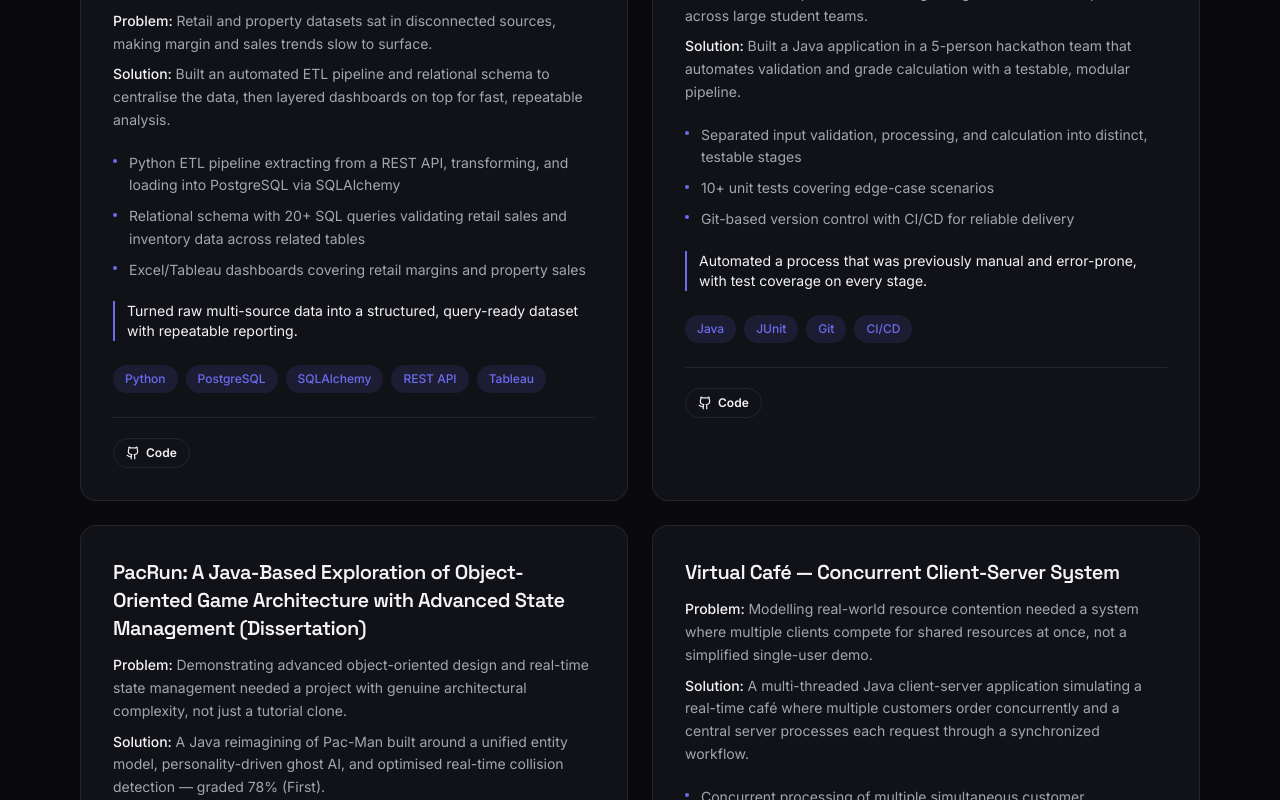
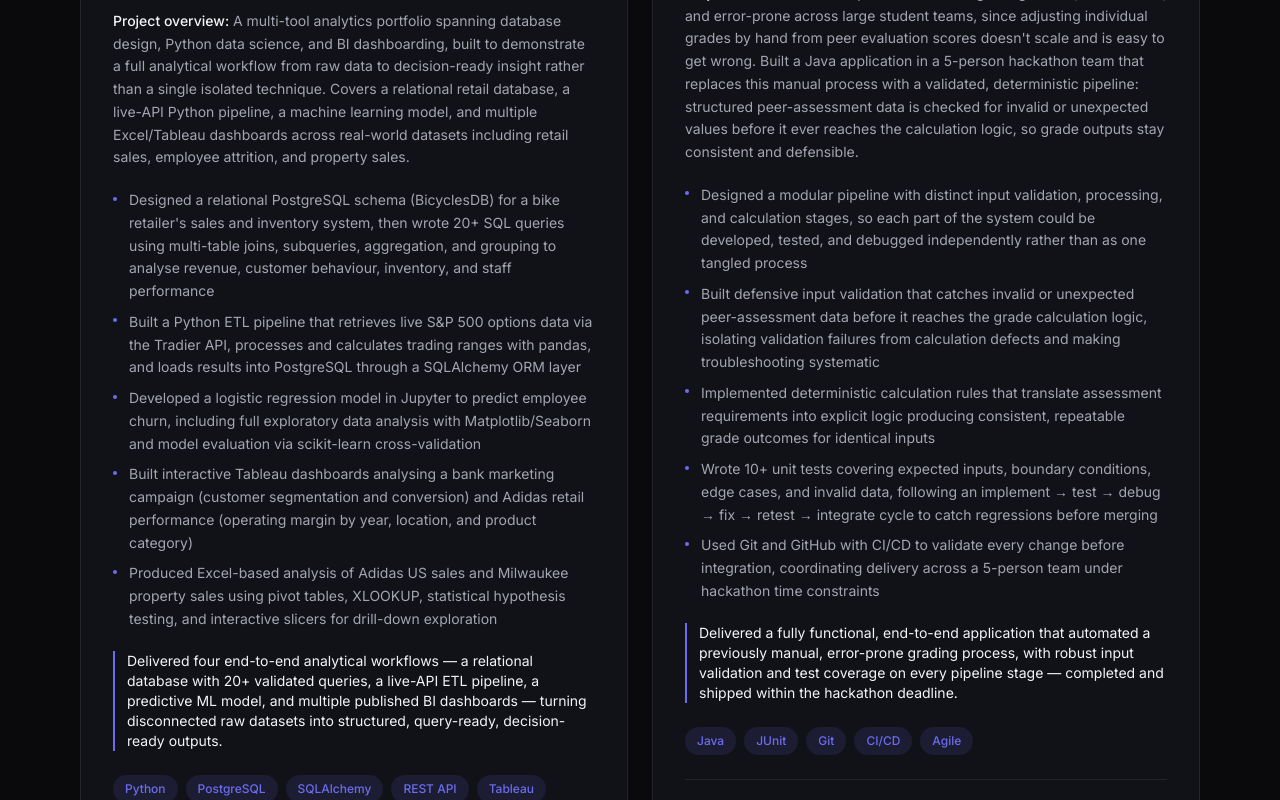
Before and after one commit to Kishanr19/Kishanr19.github.io, a React (Vite) app: page / in a window 1280 px wide. Shown: the part 3800-4600 px from the top of the page. Built offline with nearby package versions, Linux system fonts and the light colour scheme.

Commit message:
Expand Commercial Analytics and Grade Calculation projects with fuller, more accurate detail

```diff
--- a/src/components/Projects.jsx
+++ b/src/components/Projects.jsx
@@ -16,13 +16,9 @@ function ProjectCard({ project }) {
         {project.name}
       </h3>
 
-      <p className="text-sm text-ink-soft leading-relaxed mb-2">
-        <span className="text-ink font-medium">Problem: </span>
-        {project.problem}
-      </p>
       <p className="text-sm text-ink-soft leading-relaxed mb-5">
-        <span className="text-ink font-medium">Solution: </span>
-        {project.solution}
+        <span className="text-ink font-medium">Project overview: </span>
+        {project.description}
       </p>
 
       <ul className="space-y-2 mb-5">
--- a/src/data.js
+++ b/src/data.js
@@ -64,42 +64,42 @@ export const experience = [
 export const projects = [
   {
     name: 'Commercial & Customer Intelligence Analytics Platform',
-    problem:
-      'Retail and property datasets sat in disconnected sources, making margin and sales trends slow to surface.',
-    solution:
-      'Built an automated ETL pipeline and relational schema to centralise the data, then layered dashboards on top for fast, repeatable analysis.',
+    description:
+      'A multi-tool analytics portfolio spanning database design, Python data science, and BI dashboarding, built to demonstrate a full analytical workflow from raw data to decision-ready insight rather than a single isolated technique. Covers a relational retail database, a live-API Python pipeline, a machine learning model, and multiple Excel/Tableau dashboards across real-world datasets including retail sales, employee attrition, and property sales.',
     features: [
-      'Python ETL pipeline extracting from a REST API, transforming, and loading into PostgreSQL via SQLAlchemy',
-      'Relational schema with 20+ SQL queries validating retail sales and inventory data across related tables',
-      'Excel/Tableau dashboards covering retail margins and property sales',
+      'Designed a relational PostgreSQL schema (BicyclesDB) for a bike retailer\'s sales and inventory system, then wrote 20+ SQL queries using multi-table joins, subqueries, aggregation, and grouping to analyse revenue, customer behaviour, inventory, and staff performance',
+      'Built a Python ETL pipeline that retrieves live S&P 500 options data via the Tradier API, processes and calculates trading ranges with pandas, and loads results into PostgreSQL through a SQLAlchemy ORM layer',
+      'Developed a logistic regression model in Jupyter to predict employee churn, including full exploratory data analysis with Matplotlib/Seaborn and model evaluation via scikit-learn cross-validation',
+      'Built interactive Tableau dashboards analysing a bank marketing campaign (customer segmentation and conversion) and Adidas retail performance (operating margin by year, location, and product category)',
+      'Produced Excel-based analysis of Adidas US sales and Milwaukee property sales using pivot tables, XLOOKUP, statistical hypothesis testing, and interactive slicers for drill-down exploration',
     ],
-    outcome: 'Turned raw multi-source data into a structured, query-ready dataset with repeatable reporting.',
-    tech: ['Python', 'PostgreSQL', 'SQLAlchemy', 'REST API', 'Tableau'],
+    outcome:
+      'Delivered four end-to-end analytical workflows — a relational database with 20+ validated queries, a live-API ETL pipeline, a predictive ML model, and multiple published BI dashboards — turning disconnected raw datasets into structured, query-ready, decision-ready outputs.',
+    tech: ['Python', 'PostgreSQL', 'SQLAlchemy', 'REST API', 'Tableau', 'Pandas', 'scikit-learn', 'Excel'],
     github: 'https://github.com/Kishanr19/Commercial-Customer-Intelligence-Analytics-Platform-',
     demo: null,
   },
   {
     name: 'Automated Grade Calculation & Validation System',
-    problem:
-      'Manual peer-assessment grading is slow and error-prone across large student teams.',
-    solution:
-      'Built a Java application in a 5-person hackathon team that automates validation and grade calculation with a testable, modular pipeline.',
+    description:
+      'Manual peer-assessment grading is slow, inconsistent, and error-prone across large student teams, since adjusting individual grades by hand from peer evaluation scores doesn\'t scale and is easy to get wrong. Built a Java application in a 5-person hackathon team that replaces this manual process with a validated, deterministic pipeline: structured peer-assessment data is checked for invalid or unexpected values before it ever reaches the calculation logic, so grade outputs stay consistent and defensible.',
     features: [
-      'Separated input validation, processing, and calculation into distinct, testable stages',
-      '10+ unit tests covering edge-case scenarios',
-      'Git-based version control with CI/CD for reliable delivery',
+      'Designed a modular pipeline with distinct input validation, processing, and calculation stages, so each part of the system could be developed, tested, and debugged independently rather than as one tangled process',
+      'Built defensive input validation that catches invalid or unexpected peer-assessment data before it reaches the grade calculation logic, isolating validation failures from calculation defects and making troubleshooting systematic',
+      'Implemented deterministic calculation rules that translate assessment requirements into explicit logic producing consistent, repeatable grade outcomes for identical inputs',
+      'Wrote 10+ unit tests covering expected inputs, boundary conditions, edge cases, and invalid data, following an implement → test → debug → fix → retest → integrate cycle to catch regressions before merging',
+      'Used Git and GitHub with CI/CD to validate every change before integration, coordinating delivery across a 5-person team under hackathon time constraints',
     ],
-    outcome: 'Automated a process that was previously manual and error-prone, with test coverage on every stage.',
-    tech: ['Java', 'JUnit', 'Git', 'CI/CD'],
+    outcome:
+      'Delivered a fully functional, end-to-end application that automated a previously manual, error-prone grading process, with robust input validation and test coverage on every pipeline stage — completed and shipped within the hackathon deadline.',
+    tech: ['Java', 'JUnit', 'Git', 'CI/CD', 'Agile'],
     github: 'https://github.com/Kishanr19/Automated-Grade-Calculation-Validation-System',
     demo: null,
   },
   {
     name: 'PacRun: A Java-Based Exploration of Object-Oriented Game Architecture with Advanced State Management (Dissertation)',
-    problem:
-      'Demonstrating advanced object-oriented design and real-time state management needed a project with genuine architectural complexity, not just a tutorial clone.',
-    solution:
-      'A Java reimagining of Pac-Man built around a unified entity model, personality-driven ghost AI, and optimised real-time collision detection — graded 78% (First).',
+    description:
+      'Demonstrating advanced object-oriented design and real-time state management needed a project with genuine architectural complexity, not just a tutorial clone. A Java reimagining of Pac-Man built around a unified entity model, personality-driven ghost AI, and optimised real-time collision detection — graded 78% (First).',
     features: [
       'Designed a modular, MVC-inspired architecture built around a unified Block class, encapsulating position, state, and behaviour across every entity to demonstrate OOP principles including encapsulation, inheritance, and polymorphism',
       'Built AI for four ghosts with distinct targeting strategies (direct pursuit, ambush, alternating pursuit/wander, proximity-based retreat), including anti-oscillation logic and controlled randomness to avoid predictable pathing',
@@ -116,10 +116,8 @@ export const projects = [
   },
   {
     name: 'Virtual Café — Concurrent Client-Server System',
-    problem:
-      'Modelling real-world resource contention needed a system where multiple clients compete for shared resources at once, not a simplified single-user demo.',
-    solution:
-      'A multi-threaded Java client-server application simulating a real-time café where multiple customers order concurrently and a central server processes each request through a synchronized workflow.',
+    description:
+      'Modelling real-world resource contention needed a system where multiple clients compete for shared resources at once, not a simplified single-user demo. A multi-threaded Java client-server application simulating a real-time café where multiple customers order concurrently and a central server processes each request through a synchronized workflow.',
     features: [
       'Concurrent processing of multiple simultaneous customer connections, each handled by its own dedicated request thread',
       'Order state management tracking each beverage through waiting, brewing (30s tea / 45s coffee), and completion stages',
```
